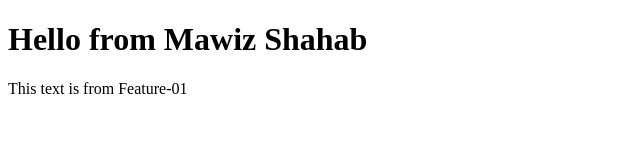
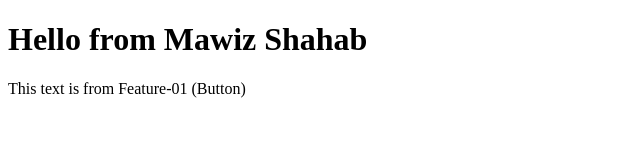
Before and after one commit to MawizShahab/sample, a plain HTML site: page index.html in a window 1280 px wide. Shown: the full height of the page, 0-640 px from the left. Drawn offline with Linux system fonts and the light colour scheme.

```diff
--- a/index.html
+++ b/index.html
@@ -7,6 +7,6 @@
   </head>
   <body>
     <h1>Hello from Mawiz Shahab</h1>
-    <p>This text is from Feature-01</p>
+    <p>This text is from Feature-01 (Button)</p>
   </body>
 </html>
```
